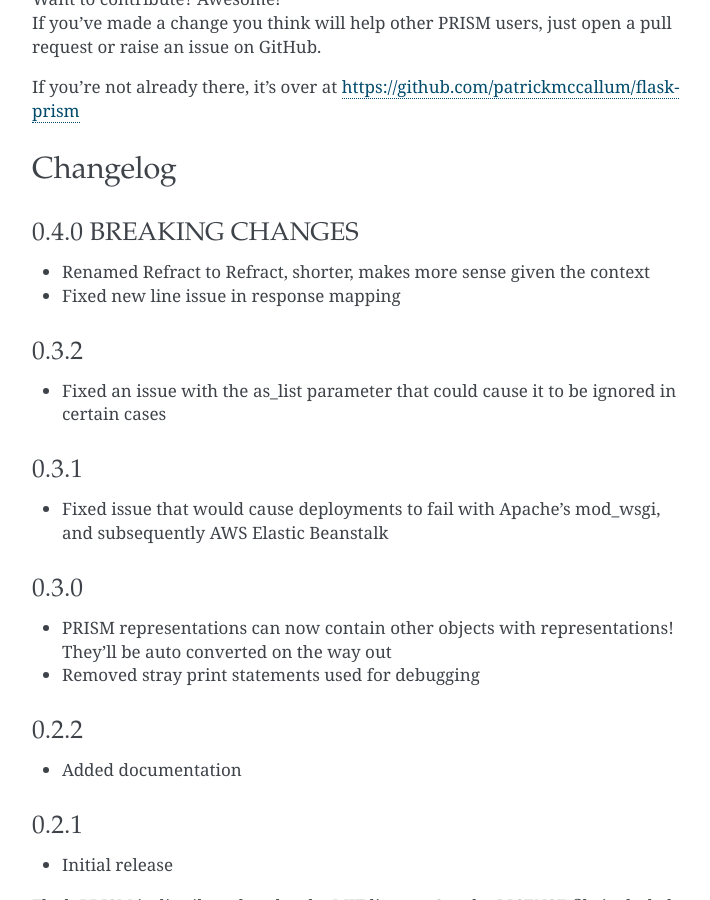
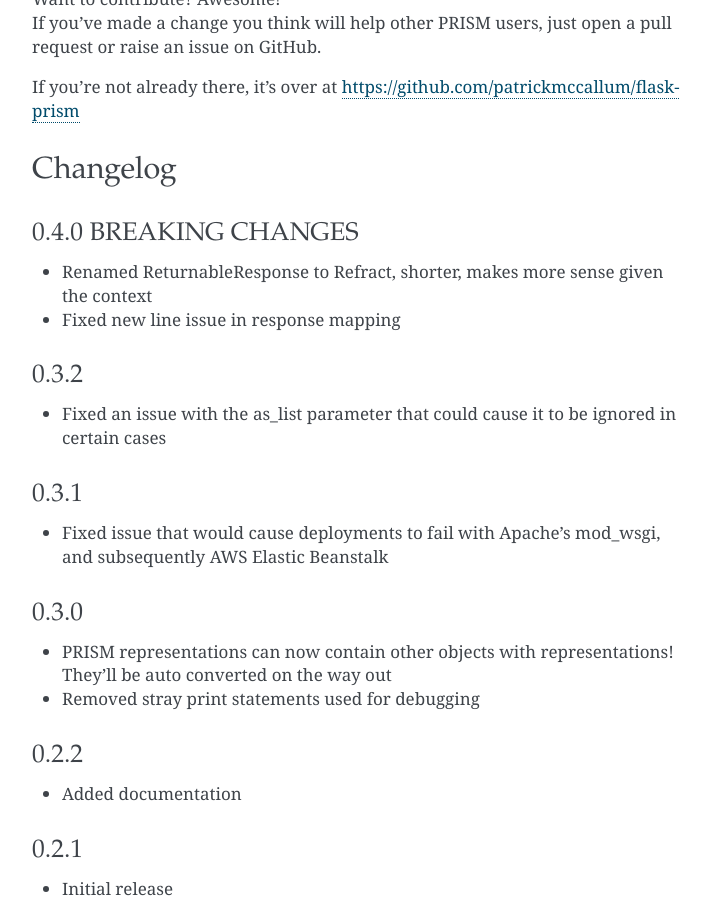
Before and after one commit to patrickmccallum/flask-prism, a Sphinx documentation site: the page built from docs/index.md, in a window 1280 px wide and 900 px high, scrolled down 1774 px. Shown: the whole window, without its empty margins (388-1098 px from the left). Built offline with Sphinx 7.4.7, drawn with Linux system fonts in a browser that asks for light colours.

Commit message:
Doc typo

```diff
--- a/docs/index.md
+++ b/docs/index.md
@@ -92,7 +92,7 @@
 
 ### Changelog
 ##### 0.4.0 BREAKING CHANGES
-- Renamed Refract to Refract, shorter, makes more sense given the context
+- Renamed ReturnableResponse to Refract, shorter, makes more sense given the context
 - Fixed new line issue in response mapping
 
 ##### 0.3.2
```
Also changed, not shown: README.md (+1 -1 lines), docs/quickstart.md (line endings or trailing spaces), docs/versions.md (line endings or trailing spaces), flask_prism.py (line endings or trailing spaces), setup.cfg (line endings or trailing spaces), setup.py (line endings or trailing spaces), 2 other files.
